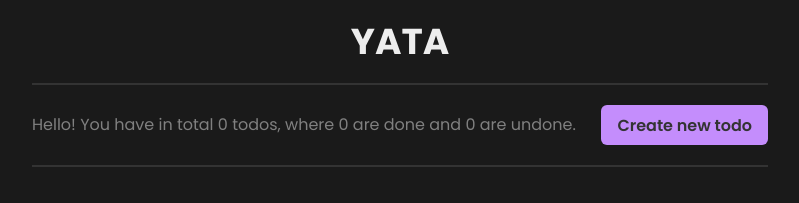
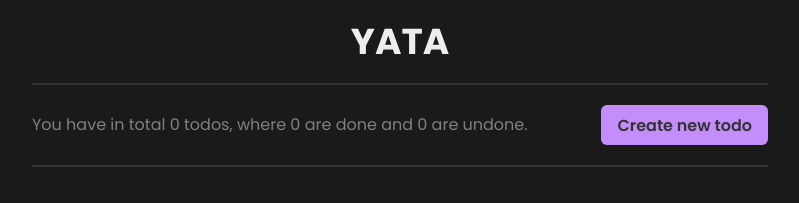
Before and after one commit to gukodev/yata, a Next.js app: page / in a window 1280 px wide. Shown: the top 203 px of the page, without its empty margins (240-1039 px from the left). Built offline with nearby package versions, Linux system fonts and the light colour scheme.

Commit message:
Add responsitivy

```diff
--- a/src/pages/index.jsx
+++ b/src/pages/index.jsx
@@ -48,7 +48,7 @@ export default function Home() {
                     <Heading>YATA</Heading>
                 </Box>
                 <Box
-                    display='flex'
+                    display={['block', 'block', 'flex']}
                     alignItems='center'
                     justifyContent='space-between'
                     py={5}
@@ -57,9 +57,16 @@ export default function Home() {
                     borderColor='gray.800'
                 >
                     <Text variant='muted'>
-                        Hello! You have in total 0 todos, where 0 are done and 0 are undone.
+                        You have in total 0 todos, where 0 are done and 0 are undone.
                     </Text>
-                    <Button colorScheme='purple'>Create new todo</Button>
+                    <Button
+                        colorScheme='purple'
+                        onClick={openModal}
+                        w={['100%', '100%', 'auto']}
+                        mt={[3, 3, 0]}
+                    >
+                        Create new todo
+                    </Button>
                 </Box>
             </Container>
         </Box>
```
